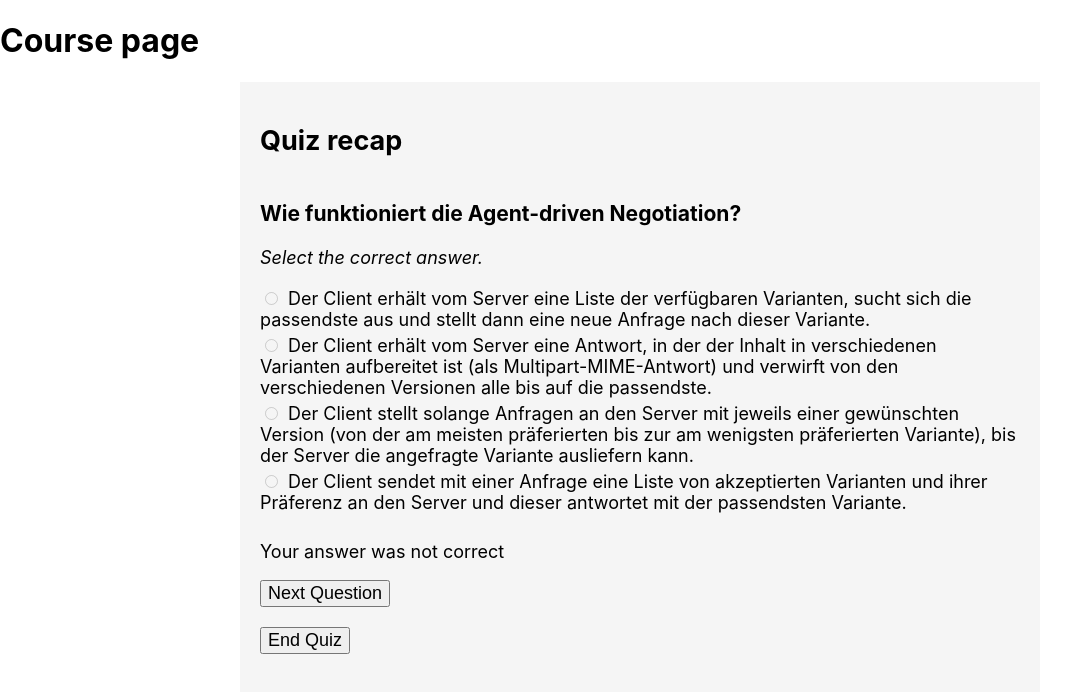
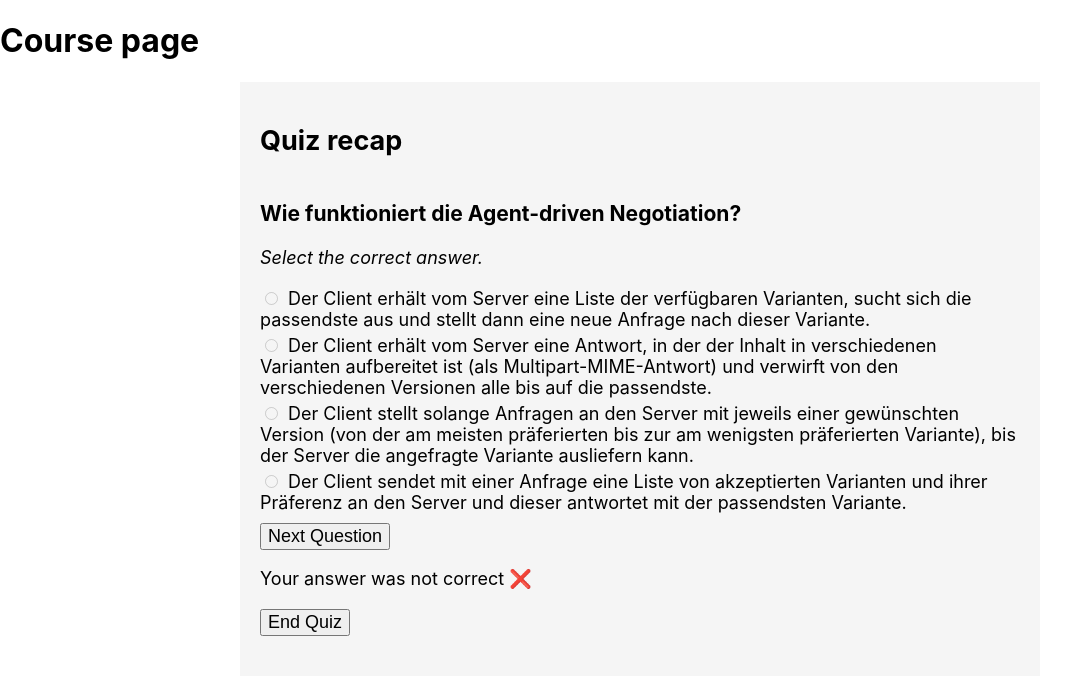
Before and after one commit to openHPI/quiz-recap, a React (Create React App) app: page / in a window 1280 px wide. Both pictures are taken after a click on the button "Submit Answer". Shown: the top 692 px of the page, without its empty margins (0-1078 px from the left). Built offline with nearby package versions, Linux system fonts and the light colour scheme.

Commit message:
Refine answer feedback text

```diff
--- a/src/components/Form.tsx
+++ b/src/components/Form.tsx
@@ -76,12 +76,12 @@ const Form = ({
         {!submitted && <button>Submit Answer</button>}
       </fieldset>
       {submitted && (
-        <p>Your answer was {isCorrect ? ' correct' : ' not correct'}</p>
-      )}
-      {submitted && (
-        <button type="button" onClick={handleNextQuestion}>
-          Next Question
-        </button>
+        <>
+          <button type="button" onClick={handleNextQuestion}>
+            Next Question
+          </button>
+          <p>Your answer was {isCorrect ? ' correct ✅' : ' not correct ❌'}</p>
+        </>
       )}
     </form>
   );
```
